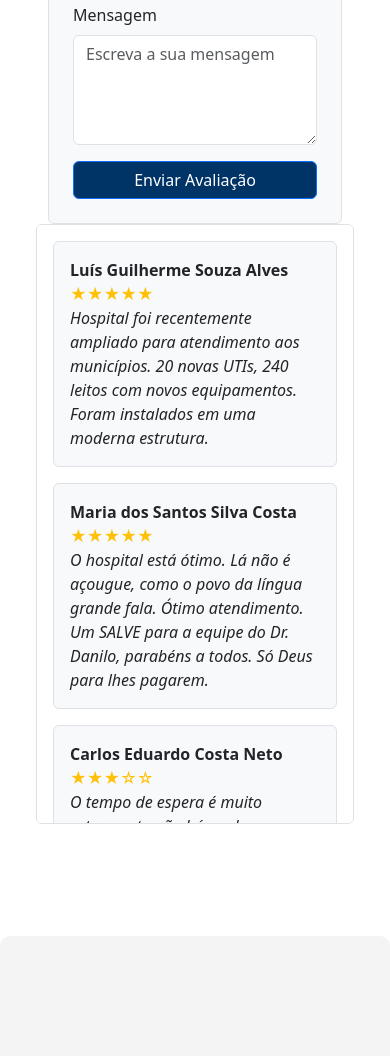
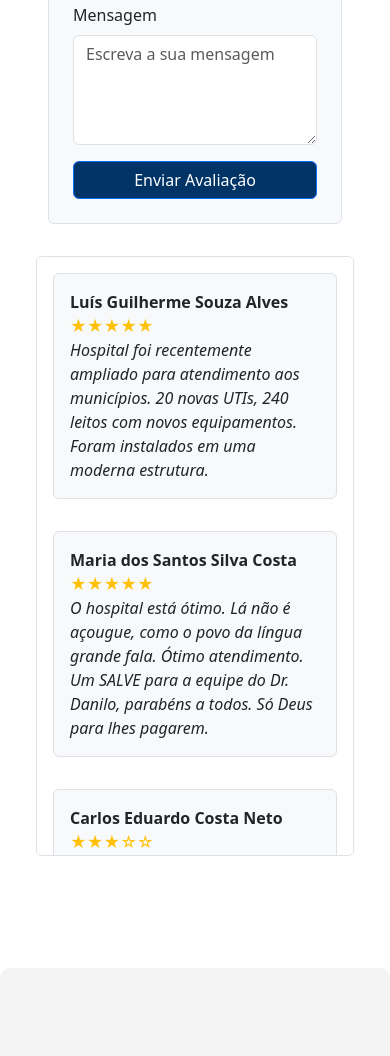
Before and after one commit to yraven1/Trabalho-4-LocalStorage, a plain HTML site: page index.html in a window 390 px wide. Shown: the part 4591-5647 px from the top of the page. Drawn offline with nearby package versions, Linux system fonts and the light colour scheme.

Commit message:
Update style.css

```diff
--- a/style.css
+++ b/style.css
@@ -12,7 +12,7 @@ body {
     position: relative;
     min-height: 100vh;
     margin: 0;
-    padding-bottom: 80px; /* altura do footer */
+    padding-bottom: 80px;
 }
 
 header {
@@ -385,6 +385,17 @@ section {
     border: 1px solid #f5c6cb;
 }
 
+#listaAvaliacoes {
+    display: grid;
+    grid-template-columns: repeat(2, 1fr);
+    gap: 1rem;
+    padding: 0;
+}
+
+#listaAvaliacoes > div {
+    margin: 0;
+}
+
 #estrelas i {
   cursor: pointer;
   font-size: 1.8rem;
@@ -455,6 +466,20 @@ footer {
     .ouvidoria-imagem img {
         display: none;
     }
+
+    #listaAvaliacoes {
+        grid-template-columns: 1fr !important;
+    }
+
+    #avaliacoes .row {
+        display: flex;
+        flex-direction: column;
+        gap: 2rem;
+    }
+
+    #avaliacoes .col-md-5, #avaliacoes .col-md-7 {
+        width: 100%;
+    }
 }
 
 @media screen and (min-width: 2560px) {
```
